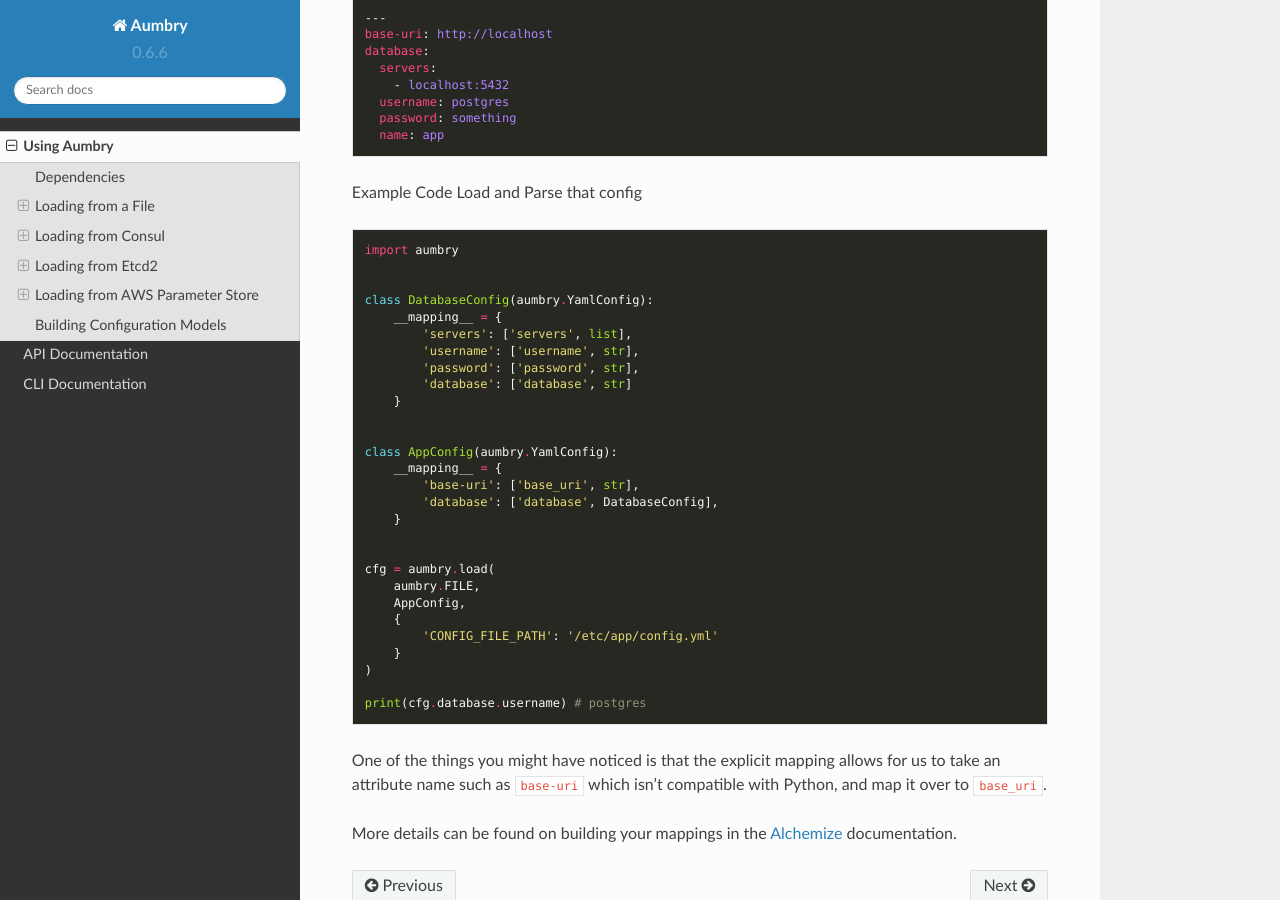
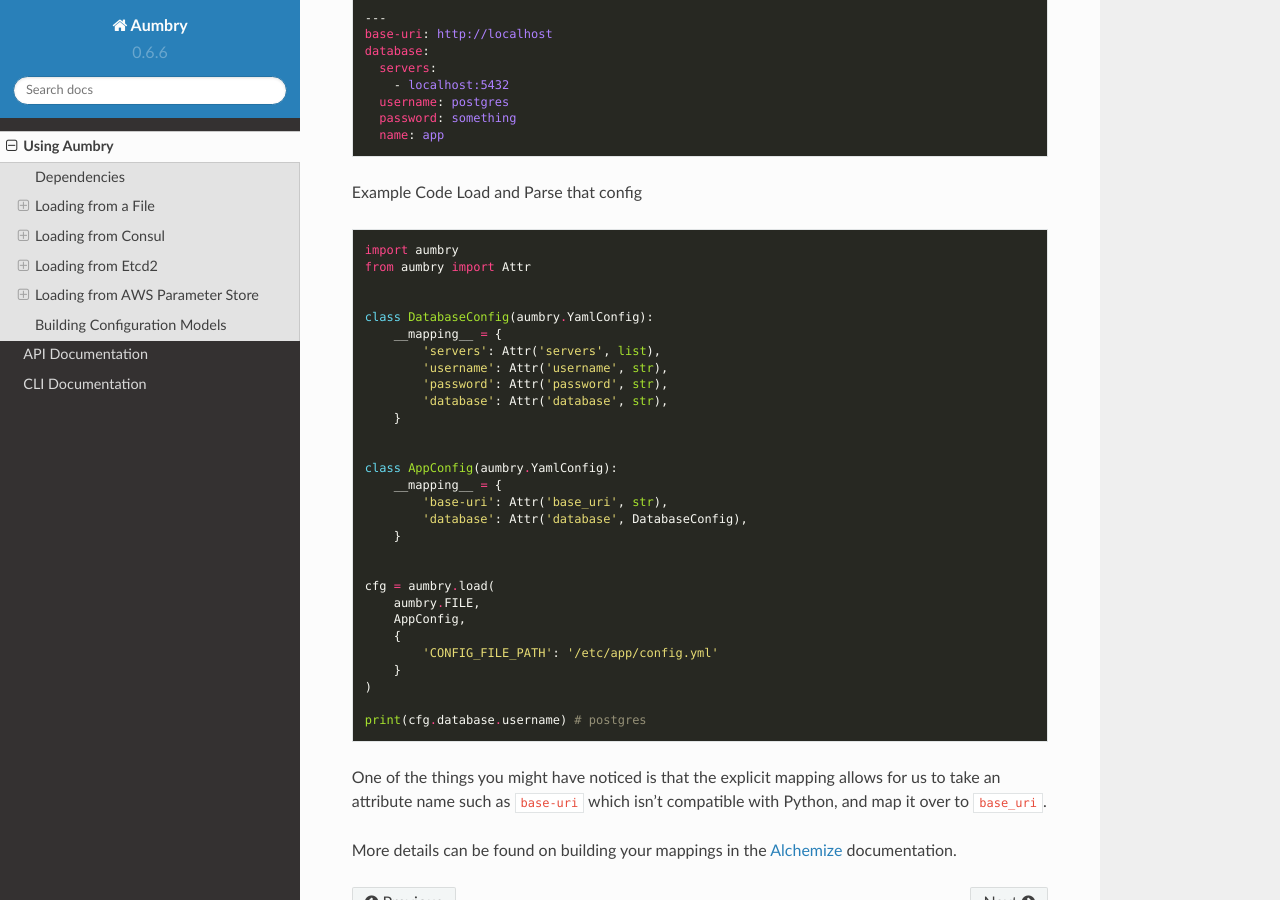
Before and after one commit to pyarmory/aumbry, a Sphinx documentation site: the page built from docs/using.rst, in a window 1280 px wide and 900 px high, scrolled down 4862 px. Built offline with Sphinx 7.4.7 and the Read the Docs theme 2.0.0, drawn with Linux system fonts in a browser that asks for light colours; some of the changed text lies outside the part shown.

Commit message:
Updating aumbry docs to show Attr usage

```diff
--- a/docs/using.rst
+++ b/docs/using.rst
@@ -51,7 +51,7 @@
 
     class SampleConfig(aumbry.JsonConfig):
         __mapping__ = {
-            'something': ['something', str],
+            'something': aumbry.Attr('something', str),
         }
 
 
@@ -98,7 +98,7 @@
 
     class SampleConfig(aumbry.JsonConfig):
         __mapping__ = {
-            'something': ['something', str],
+            'something': aumbry.Attr('something', str),
         }
 
 
@@ -152,7 +152,7 @@
 
     class SampleConfig(aumbry.JsonConfig):
         __mapping__ = {
-            'something': ['something', str],
+            'something': aumbry.Attr('something', str),
         }
 
 
@@ -207,7 +207,7 @@
 
     class SampleConfig(aumbry.GenericConfig):
         __mapping__ = {
-            'something': ['something', str],
+            'something': aumbry.Attr('something', str),
         }
 
 
@@ -267,21 +267,22 @@
 .. code-block:: python
 
     import aumbry
+    from aumbry import Attr
 
 
     class DatabaseConfig(aumbry.YamlConfig):
         __mapping__ = {
-            'servers': ['servers', list],
-            'username': ['username', str],
-            'password': ['password', str],
-            'database': ['database', str]
+            'servers': Attr('servers', list),
+            'username': Attr('username', str),
+            'password': Attr('password', str),
+            'database': Attr('database', str),
         }
 
 
     class AppConfig(aumbry.YamlConfig):
         __mapping__ = {
-            'base-uri': ['base_uri', str],
-            'database': ['database', DatabaseConfig],
+            'base-uri': Attr('base_uri', str),
+            'database': Attr('database', DatabaseConfig),
         }
 
 
```
